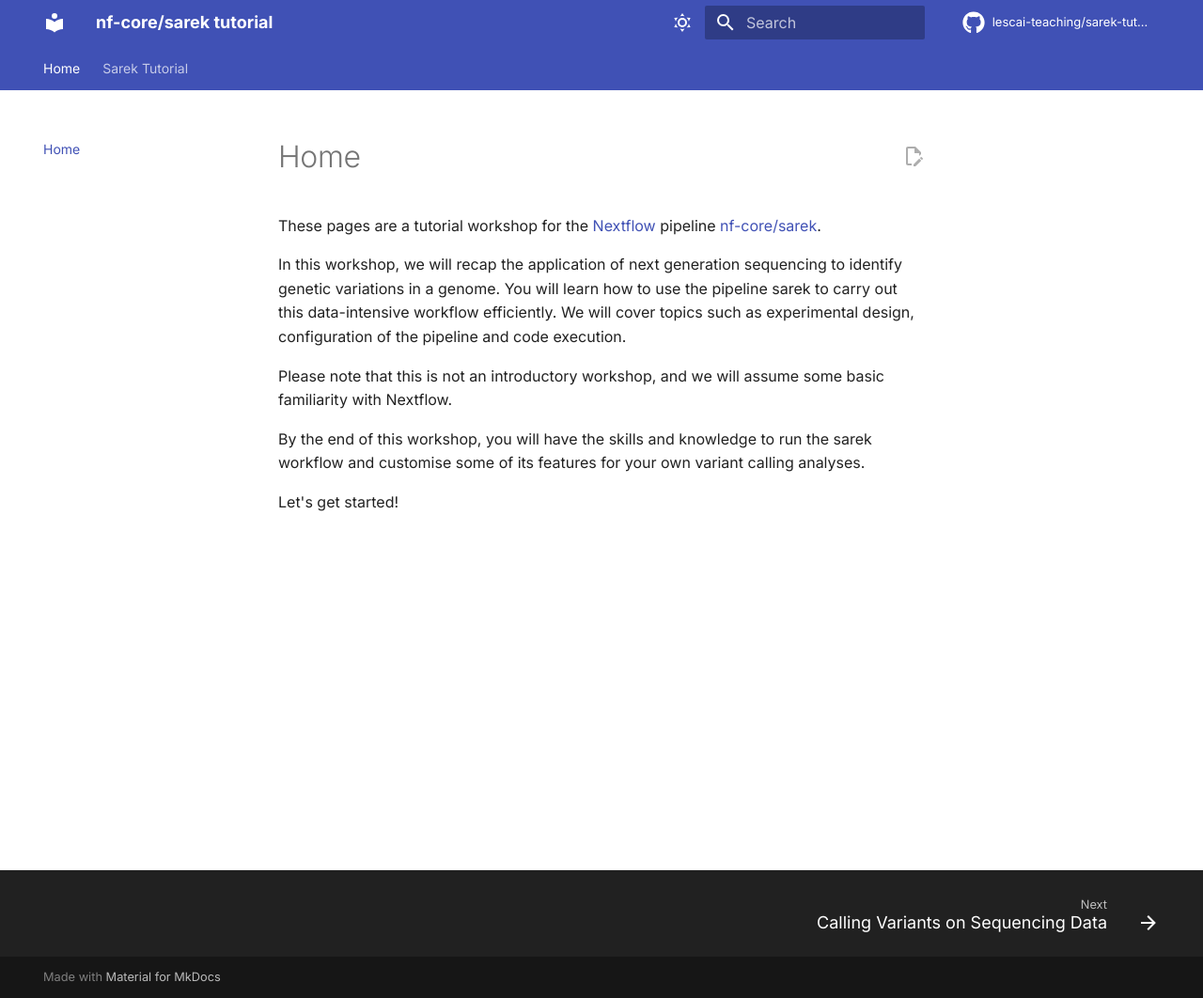
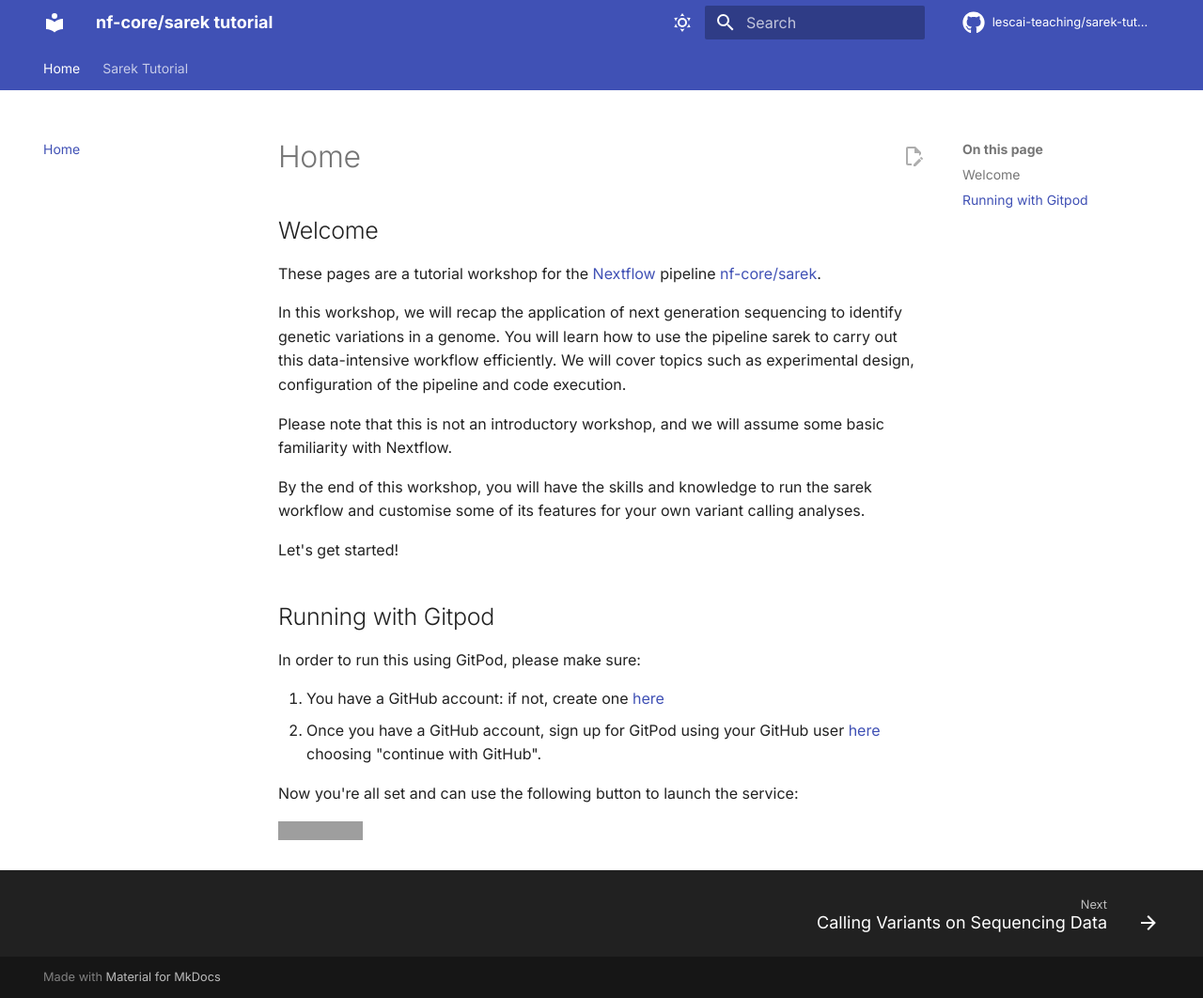
Before and after one commit to lescai-teaching/sarek-tutorial, an MkDocs documentation site: the page built from docs/index.md, in a window 1280 px wide and 1062 px high. Shown: the whole window at 94% size. Built offline with MkDocs 1.6.1 and Material for MkDocs 9.7.7, drawn with Linux system fonts in a browser that asks for light colours; comment, search, counter and statistics services are not loaded; grey boxes are pictures that could not be loaded.

Commit message:
polished readme and index

```diff
--- a/docs/index.md
+++ b/docs/index.md
@@ -2,6 +2,8 @@
 enableToc: false
 title: "nf-core/sarek tutorial"
 ---
+
+## Welcome
 
 These pages are a tutorial workshop for the [Nextflow](https://www.nextflow.io) pipeline [nf-core/sarek](https://nf-co.re/sarek).
 
@@ -12,3 +14,16 @@ Please note that this is not an introductory workshop, and we will assume some b
 By the end of this workshop, you will have the skills and knowledge to run the sarek workflow and customise some of its features for your own variant calling analyses.
 
 Let's get started!
+
+
+## Running with Gitpod
+
+In order to run this using GitPod, please make sure:
+
+1. You have a GitHub account: if not, create one [here](https://github.com/signup)
+2. Once you have a GitHub account, sign up for GitPod using your GitHub user [here](https://gitpod.io/login/) choosing "continue with GitHub".
+
+Now you're all set and can use the following button to launch the service:
+
+
+[![Open in GitPod](https://img.shields.io/badge/Gitpod-%20Open%20in%20Gitpod-908a85?logo=gitpod)](https://gitpod.io/#https://github.com/lescai-teaching/sarek-tutorial)
```
Also changed, not shown: README.md (+11 -0 lines).
